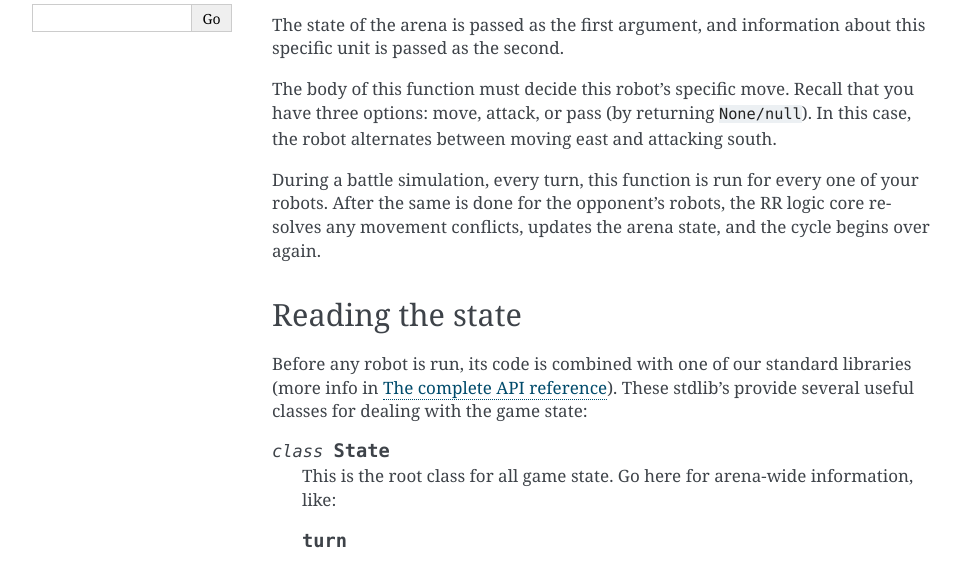
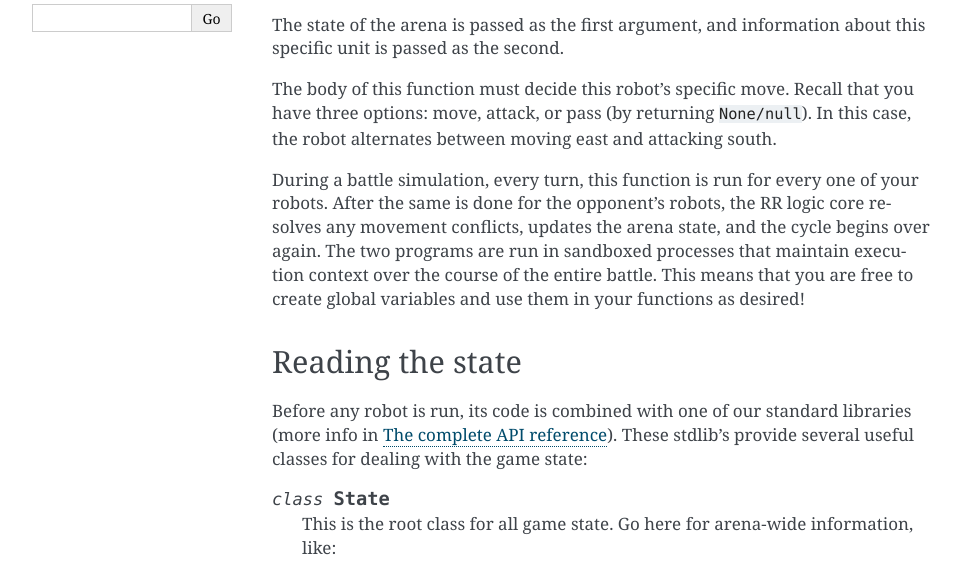
Before and after one commit to robot-rumble/docs, a Sphinx documentation site: the page built from source/quickstart.rst, in a window 1280 px wide and 900 px high, cut to the strip 328-900 px from the top of the window. Shown: the whole strip, without its empty margins (148-1109 px from the left). Built offline with Sphinx 7.4.7, drawn with Linux system fonts in a browser that asks for light colours; some of the changed lines change nothing that is shown; some of the changed text lies outside the part shown.

Commit message:
Small improve

```diff
--- a/source/conf.py
+++ b/source/conf.py
@@ -17,7 +17,7 @@
 # -- Project information -----------------------------------------------------
 
 project = 'Robot Rumble'
-copyright = '2020, Chicode'
+copyright = '2024, Robot Rumble'
 author = 'Anton & Noa'
 
 # -- General configuration ---------------------------------------------------
--- a/source/quickstart.rst
+++ b/source/quickstart.rst
@@ -33,7 +33,7 @@ The state of the arena is passed as the first argument, and information about th
 
 The body of this function must decide this robot's specific move. Recall that you have three options: move, attack, or pass (by returning ``None/null``). In this case, the robot alternates between moving east and attacking south.
 
-During a battle simulation, every turn, this function is run for every one of your robots. After the same is done for the opponent's robots, the RR logic core resolves any movement conflicts, updates the arena state, and the cycle begins over again.
+During a battle simulation, every turn, this function is run for every one of your robots. After the same is done for the opponent's robots, the RR logic core resolves any movement conflicts, updates the arena state, and the cycle begins over again. The two programs are run in sandboxed processes that maintain execution context over the course of the entire battle. This means that you are free to create global variables and use them in your functions as desired!
 
 Reading the state
 -----------------
@@ -140,7 +140,7 @@ Coordinating your army
 
 If you've ever played Starcraft, you're probably familiar with the terms *micro* and *macro*. *Micro* refers to the local decisions of your units, like how to maneuver between enemies and deliver a well-timed attack. *Macro*, on the other hand, refers to your high-level strategy, like when and where to move your armies.
 
-Just like in Starcraft, any good RR player needs a combination of *micro* and *macro* to win. As you just saw, coding *micro* is relatively straightforward, since it comes down to simple logical decisions. But *macro* is much more difficult — it involves long-term planning, creativity, adaptability! And no, you can't cheat by importing a neural network and letting it do the work for you. Coding *macro* is really like coding anything else: you just need good abstraction, and a hell of a lot of patience.
+Just like in Starcraft, any good RR robot needs a combination of *micro* and *macro* to win. As you just saw, coding *micro* is relatively straightforward, since it comes down to simple logical decisions. But *macro* is much more difficult — it involves long-term planning, creativity, adaptability! And no, you can't cheat by importing a neural network and letting it do the work for you. Coding *macro* is really like coding anything else: you just need good abstraction, and a hell of a lot of patience.
 
 A good place to start is with implementing coordination. Although the :func:`robot` function runs individually for every robot, you can use the global scope to share information and strategize. Let's improve our program by asking all of our robots to focus on one target (and we'll use :func:`Debug.locate` to highlight that target in the map):
 
@@ -158,7 +158,7 @@ A good place to start is with implementing coordination. Although the :func:`rob
 
                 if target_id:
                     if not state.obj_by_id(target_id):
-                        # target has died
+                        # target has been defeated
                         target_id = None
 
                 if not target_id:
@@ -193,7 +193,7 @@ A good place to start is with implementing coordination. Although the :func:`rob
             function robot(state, unit) {
               if (targetId) {
                 if (!state.objById(targetId)) {
-                  // target has died
+                  // target has been defeated
                   targetId = null
                 }
               }
@@ -238,7 +238,7 @@ We can improve this code by taking advantage of :func:`init_turn`, which allows
 
                 if target_id:
                     if not state.obj_by_id(target_id):
-                        # target has died
+                        # target has been defeated
                         target_id = None
 
                 if not target_id:
@@ -275,7 +275,7 @@ We can improve this code by taking advantage of :func:`init_turn`, which allows
             function initTurn(state) {
               if (targetId) {
                 if (!state.objById(targetId)) {
-                  // target has died
+                  // target has been defeated
                   targetId = null
                 }
               }
```
